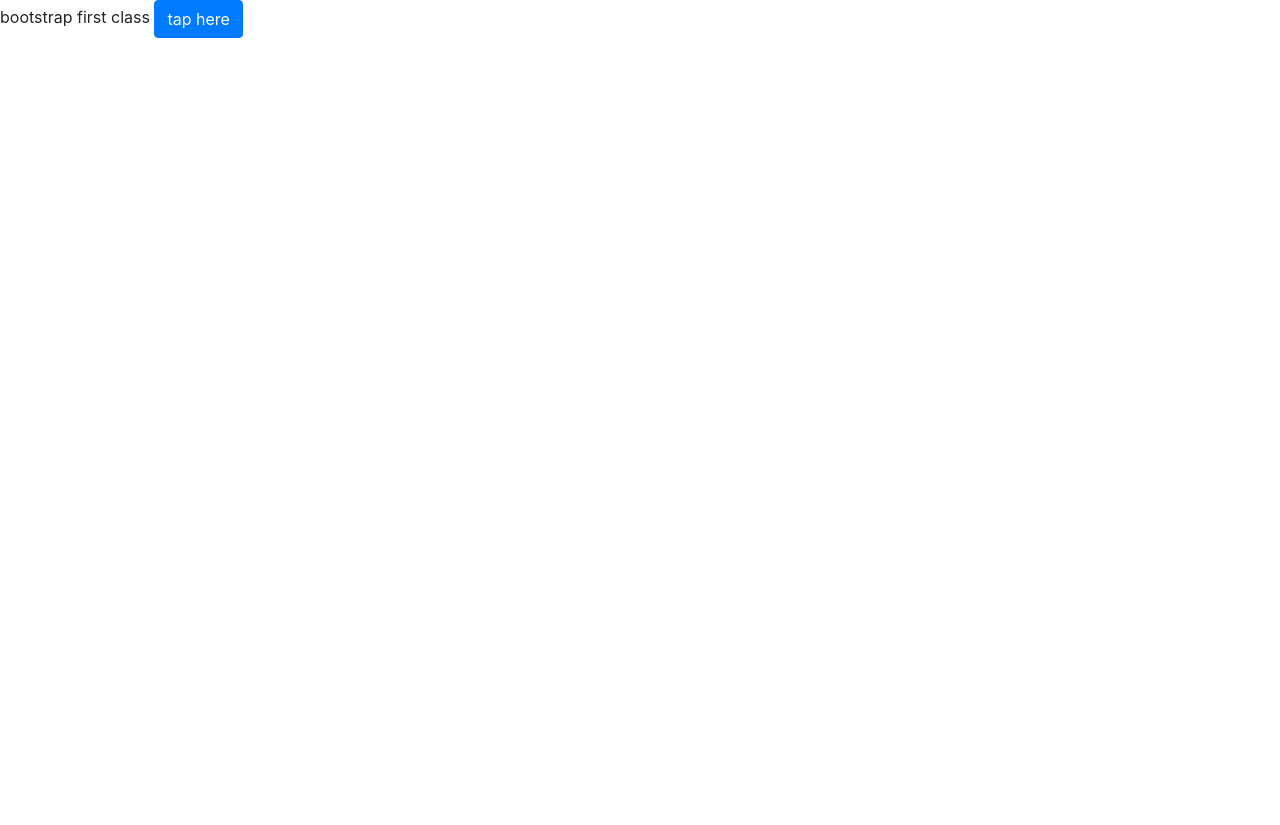
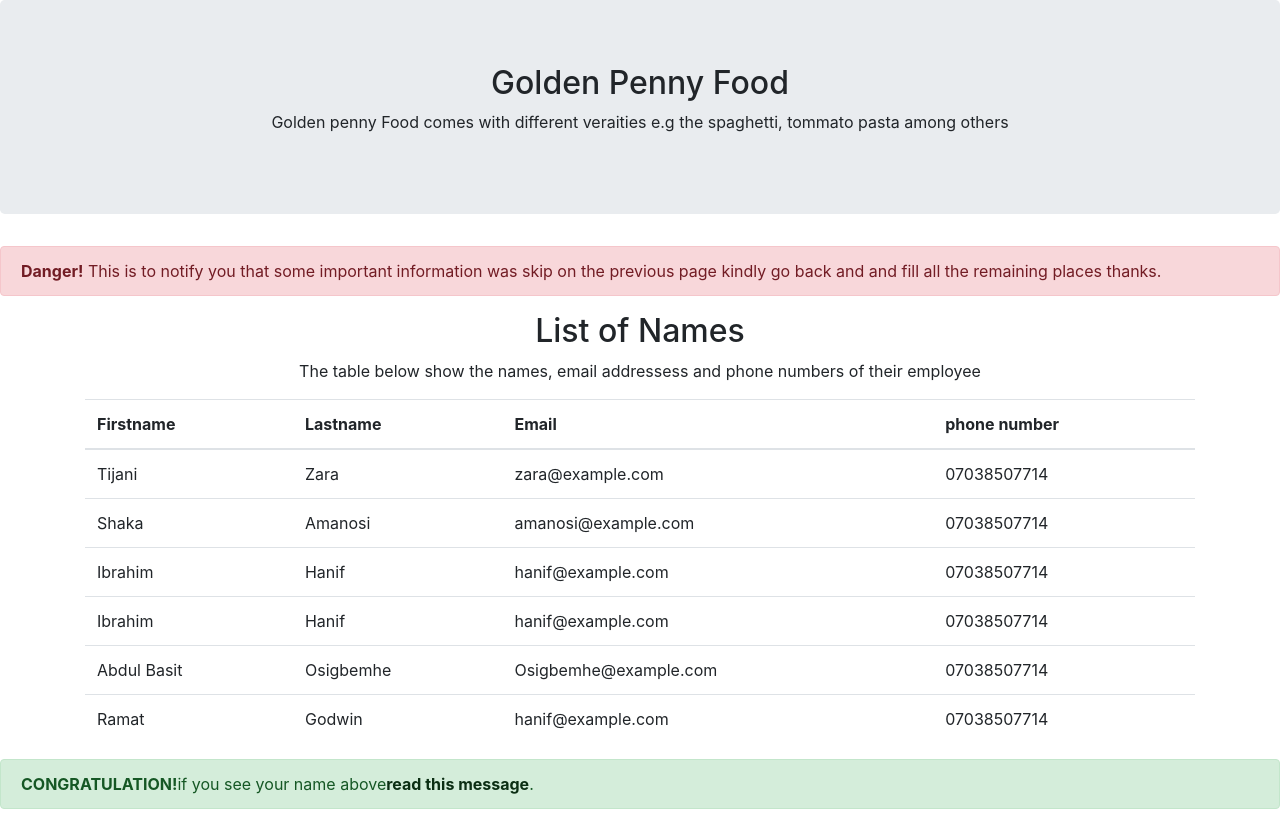
Before and after one commit to shaksmhd/myproject, a plain HTML site: page bootstrap/index.html in a window 1280 px wide. Before the commit the page ends 800 px from the top, so only its background shows below. Drawn offline with nearby package versions, Linux system fonts and the light colour scheme.

Commit message:
bootstrap

```diff
--- a/bootstrap/index.html
+++ b/bootstrap/index.html
@@ -14,7 +14,67 @@
         <script src="https://maxcdn.bootstrapcdn.com/bootstrap/4.4.1/js/bootstrap.min.js"></script>
     </head>
     <body>
-        <hi> bootstrap first class </hi>
-        <button class="btn btn-primary"> tap here </button>
+        <div class="jumbotron" style="text-align: center;">
+            <h2>Golden Penny Food</h2>
+            <p>Golden penny Food comes with different veraities e.g the spaghetti, tommato pasta among others </p>
+            </div>
+            <div class="alert alert-danger">
+                <strong>Danger!</strong> This is to notify you that some important information was skip on the previous page kindly go back and and fill all the remaining places thanks.
+              </div>
+        <div class="container">
+            <h2 style="text-align: center;">List of Names</h2>
+            <p style="text-align: center;">The table below show the names, email addressess and phone numbers of their employee</p>
+            <table class="table table-hover">
+              <thead>
+                <tr>
+                  <th>Firstname</th>
+                  <th>Lastname</th>
+                  <th>Email</th>
+                  <th>phone number</th>
+                </tr>
+              </thead>
+              <tbody>
+                <tr>
+                  <td>Tijani</td>
+                  <td>Zara</td>
+                  <td>zara@example.com</td>
+                  <td>07038507714</td>
+                </tr>
+                <tr>
+                  <td>Shaka</td>
+                  <td>Amanosi</td>
+                  <td>amanosi@example.com</td>
+                  <td>07038507714</td>
+                </tr>
+                <tr>
+                  <td>Ibrahim</td>
+                  <td>Hanif</td>
+                  <td>hanif@example.com</td>
+                  <td>07038507714</td>
+                </tr>
+                <tr>
+                    <td>Ibrahim</td>
+                    <td>Hanif</td>
+                    <td>hanif@example.com</td>
+                    <td>07038507714</td>
+                  </tr>
+                  <tr>
+                    <td>Abdul Basit</td>
+                    <td>Osigbemhe</td>
+                    <td>Osigbemhe@example.com</td>
+                    <td>07038507714</td>
+                  </tr>
+                  <tr>
+                    <td>Ramat</td>
+                    <td>Godwin</td>
+                    <td>hanif@example.com</td>
+                    <td>07038507714</td>
+                  </tr>
+              </tbody>
+            </table>
+          </div>
+          <div class="alert alert-success">
+            <strong>CONGRATULATION!</strong>if you see your name above<a href="#" class="alert-link">read this message</a>.
+          </div>
     </body>
 </html>
```
